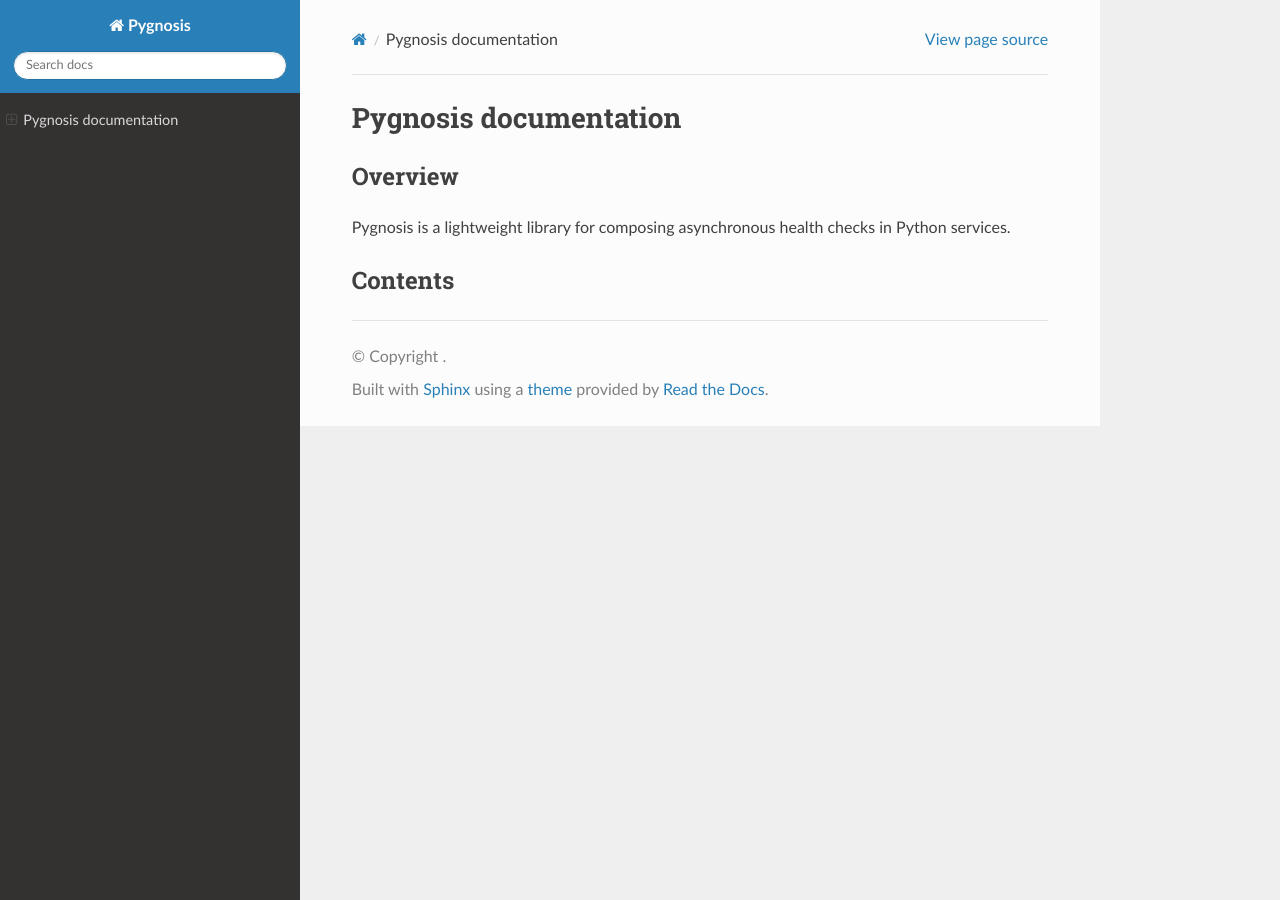
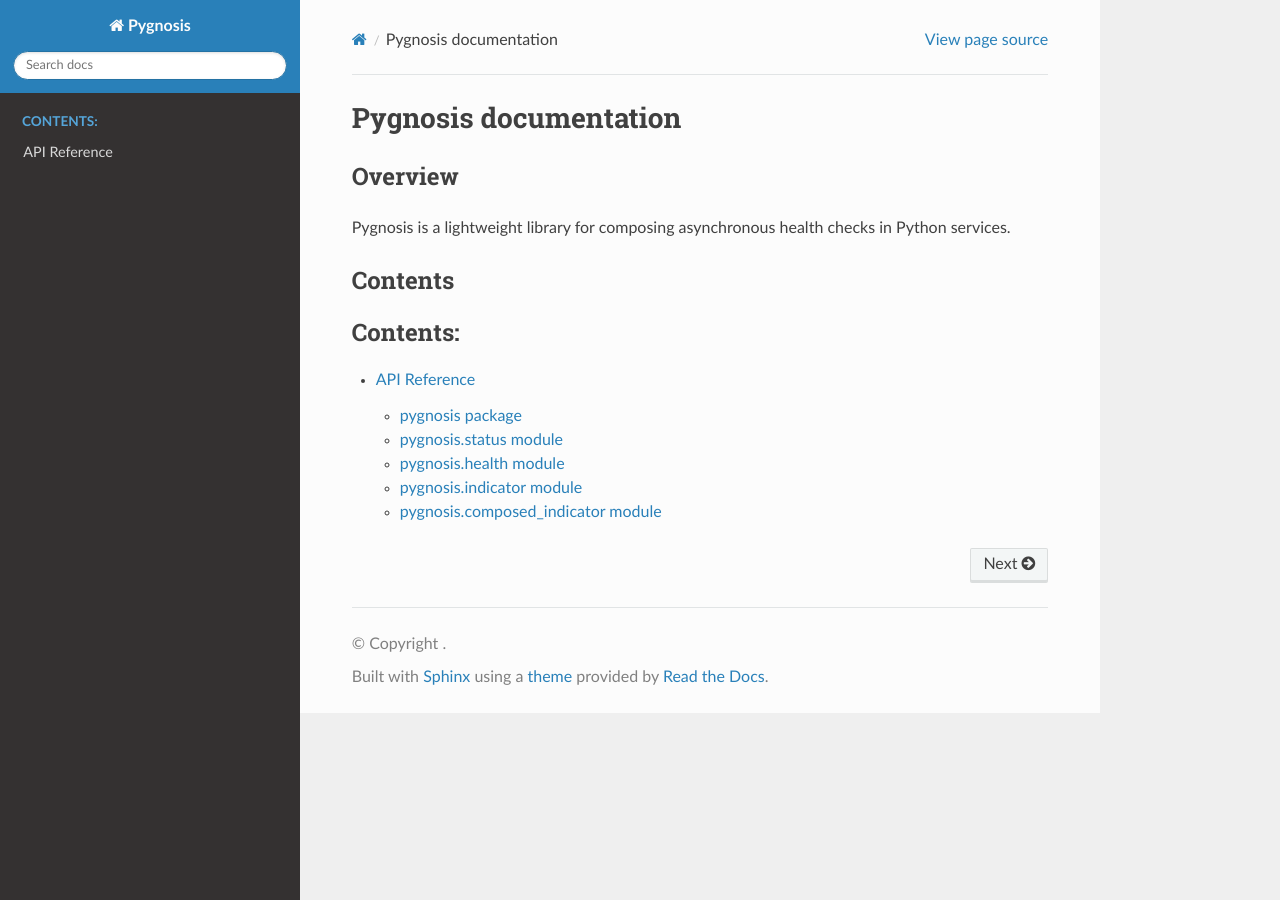
Before and after one commit to javamaker-python/pygnosis, a Sphinx documentation site: the page built from docs/index.rst, in a window 1280 px wide. Built offline with Sphinx 7.4.7 and the Read the Docs theme 3.1.0, drawn with Linux system fonts in a browser that asks for light colours.

Commit message:
feat: sphinx documentation

```diff
--- /dev/null
+++ b/docs/api/index.rst
@@ -0,0 +1,11 @@
+API Reference
+=============
+
+.. toctree::
+   :maxdepth: 2
+
+   pygnosis
+   pygnosis.status
+   pygnosis.health
+   pygnosis.indicator
+   pygnosis.composed_indicator
--- /dev/null
+++ b/docs/api/pygnosis.composed_indicator.rst
@@ -0,0 +1,7 @@
+pygnosis.composed_indicator module
+==================================
+
+.. automodule:: pygnosis.composed_indicator
+   :members:
+   :undoc-members:
+   :show-inheritance:
--- /dev/null
+++ b/docs/api/pygnosis.health.rst
@@ -0,0 +1,7 @@
+pygnosis.health module
+======================
+
+.. automodule:: pygnosis.health
+   :members:
+   :undoc-members:
+   :show-inheritance:
--- /dev/null
+++ b/docs/api/pygnosis.indicator.rst
@@ -0,0 +1,7 @@
+pygnosis.indicator module
+=========================
+
+.. automodule:: pygnosis.indicator
+   :members:
+   :undoc-members:
+   :show-inheritance:
--- /dev/null
+++ b/docs/api/pygnosis.rst
@@ -0,0 +1,7 @@
+pygnosis package
+================
+
+.. automodule:: pygnosis
+   :members:
+   :undoc-members:
+   :show-inheritance:
--- /dev/null
+++ b/docs/api/pygnosis.status.rst
@@ -0,0 +1,7 @@
+pygnosis.status module
+======================
+
+.. automodule:: pygnosis.status
+   :members:
+   :undoc-members:
+   :show-inheritance:
--- a/docs/conf.py
+++ b/docs/conf.py
@@ -1,10 +1,26 @@
+import os
+import sys
+
 project = "Pygnosis"
+
+# Ensure project sources are importable
+sys.path.insert(0, os.path.abspath("../src"))
+
 extensions = [
     "sphinx.ext.autodoc",
+    "sphinx.ext.autosummary",
     "sphinx.ext.napoleon",
     "sphinx_autodoc_typehints",
 ]
+
+autosummary_generate = True
+autodoc_default_options = {
+    "members": True,
+    "undoc-members": True,
+    "show-inheritance": True,
+}
+
 html_theme = "sphinx_rtd_theme"
 templates_path = ["_templates"]
 exclude_patterns = []
-html_static_path = ["_static"]
+html_static_path = []
--- a/docs/index.rst
+++ b/docs/index.rst
@@ -12,3 +12,5 @@ Contents
 .. toctree::
    :maxdepth: 2
    :caption: Contents:
+
+   api/index
```
Also changed, not shown: 2 other files.
